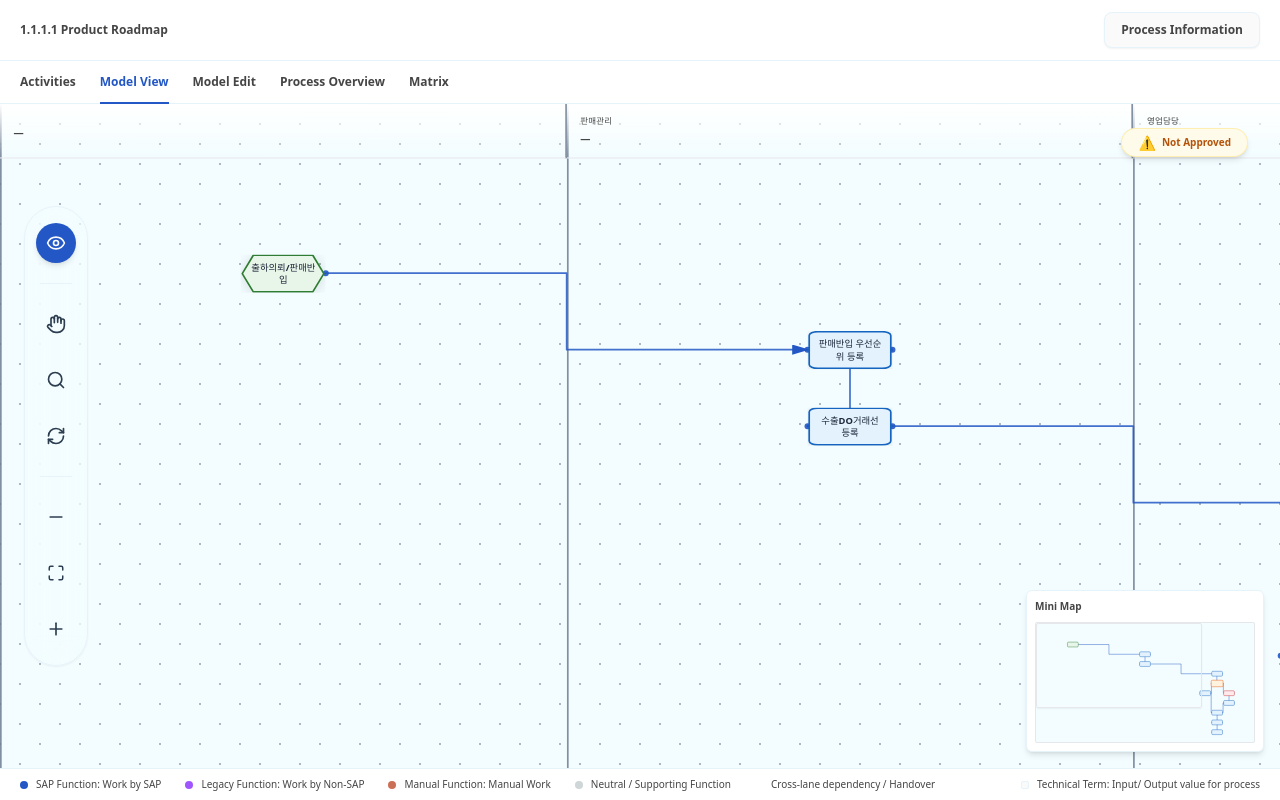
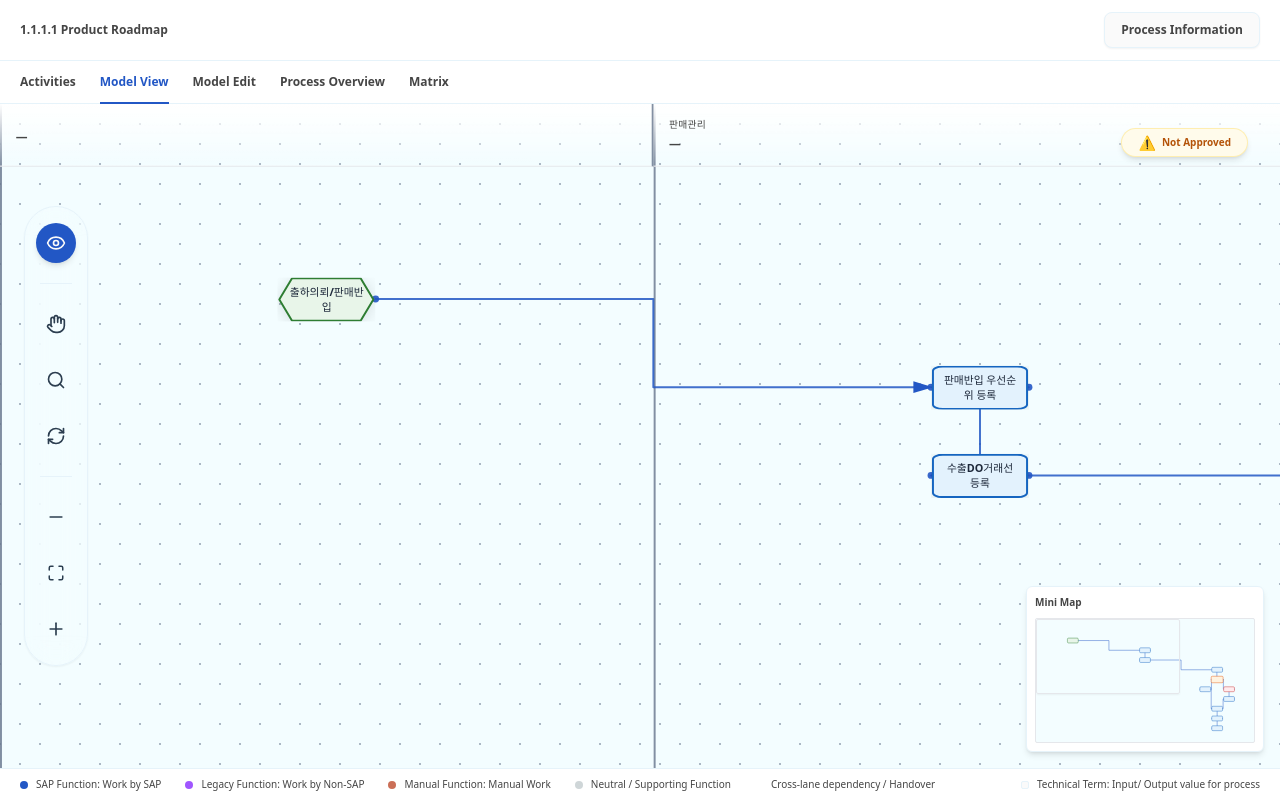
Before and after one commit to axios104/View-Only, a React (Vite) app: page / in a window 1280 px wide. Built offline with nearby package versions, Linux system fonts and the light colour scheme.

Commit message:
minor changes and fixes

```diff
--- a/src/components/ProcessCanvas.tsx
+++ b/src/components/ProcessCanvas.tsx
@@ -236,7 +236,7 @@ export const ProcessCanvas = forwardRef<ProcessCanvasApi, ProcessCanvasProps>(fu
   }, [safeDiagram.lanes])
 
   // --- Dynamic width to support scrolling when many lanes are added ---
-  const MIN_LANE_WIDTH = 350;
+  const MIN_LANE_WIDTH = 280;
   const computedCanvasWidth = Math.max(safeDiagram.canvas.width || 2000, safeDiagram.lanes.length * MIN_LANE_WIDTH);
   const laneWidth = safeDiagram.lanes.length > 0 ? computedCanvasWidth / safeDiagram.lanes.length : computedCanvasWidth;
 
@@ -249,7 +249,7 @@ export const ProcessCanvas = forwardRef<ProcessCanvasApi, ProcessCanvasProps>(fu
 
   const maxLevel = positionedNodes.reduce((acc, n) => Math.max(acc, n.level), 0)
   const contentHeight = headerH + (maxLevel + 1) * rowGap
-  const docHeight = Math.max(safeDiagram.canvas.height, contentHeight + 50)
+  const docHeight = contentHeight + 80
 
   const nodesById = useMemo(() => {
     const m = new Map<string, PositionedRoadmapNode>()
@@ -434,7 +434,7 @@ export const ProcessCanvas = forwardRef<ProcessCanvasApi, ProcessCanvasProps>(fu
   const resetToLeft = () => {
     const el = viewportRef.current
     if (!el) return
-    dispatch(setScale(0.85))
+    dispatch(setScale(0.98))
     requestAnimationFrame(() => {
       el.scrollLeft = 0
       el.scrollTop = 0
@@ -730,7 +730,7 @@ function MiniMap({ diagram, docHeight, viewportRef, scale, tx, ty, onJump, posit
   const miniWidth = 220
   const miniHeight = 160
 
-  const MIN_LANE_WIDTH = 350;
+  const MIN_LANE_WIDTH = 280;
   const computedCanvasWidth = Math.max(diagram.canvas?.width || 2000, diagram.lanes.length * MIN_LANE_WIDTH);
   const s = Math.min(miniWidth / computedCanvasWidth, miniHeight / docHeight)
   const [isDragging, setIsDragging] = useState(false)
--- a/src/store/canvasSlice.ts
+++ b/src/store/canvasSlice.ts
@@ -13,7 +13,7 @@ export type CanvasState = {
 }
 
 const initialState: CanvasState = {
-  scale: 0.85,
+  scale: 0.98,
   tx: 0,
   ty: 0,
   handMode: false,
```
